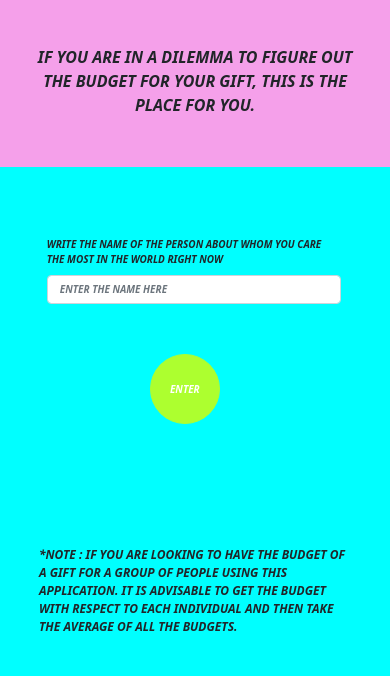
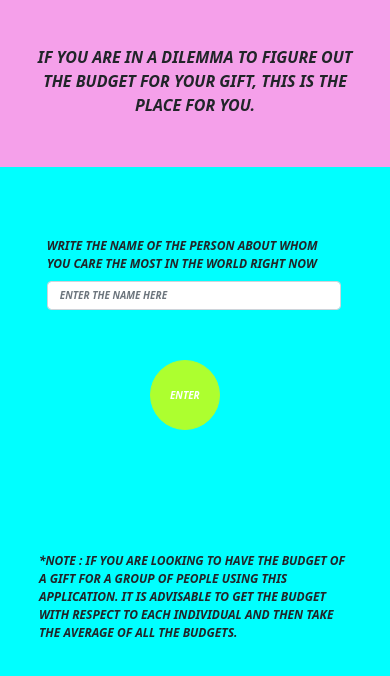
Before and after one commit to BitanSarkar/gift-budget-solver, a React (Create React App) app: page / in a window 390 px wide. Shown: the top 676 px of the page. Built offline with nearby package versions, Linux system fonts and the light colour scheme; a web font is replaced by a local one.

Commit message:
fix : mobile view fixed 3

```diff
--- a/src/components/MobileView1.css
+++ b/src/components/MobileView1.css
@@ -26,7 +26,7 @@
 }
 
 .d1body_m .formIO_m .row .col-12 .text2_m {
-    font-size: 10px;
+    font-size: 12px;
     font-style: italic;
     font-weight: bolder;
     text-transform: uppercase;
```
